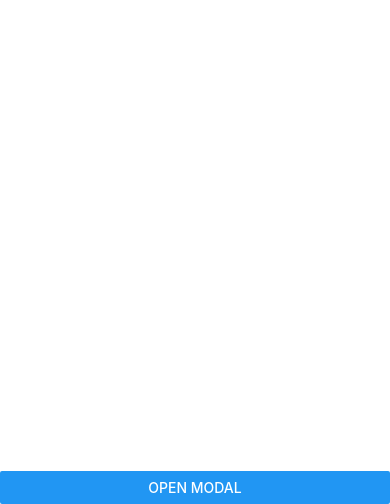
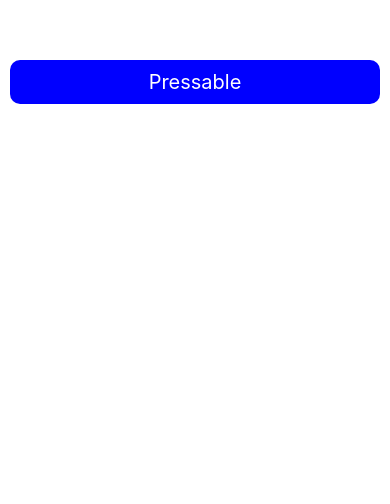
Before and after one commit to Deepakiit17/React-Native, a React Native app: screen / in a window 390 px wide. Shown: the part 340-844 px from the top of the page. Built offline with nearby package versions, Linux system fonts and the light colour scheme.

Commit message:
pressable btn

```diff
--- a/App.js
+++ b/App.js
@@ -1,21 +1,22 @@
 import React, {useState} from 'react';
-import {Button, Modal, StyleSheet, Text, View} from 'react-native';
+import {Pressable, StyleSheet, Text, View} from 'react-native';
 
 function App() {
-  const [showModal, setShowModal] = useState(false);
   return (
     <View style={styles.main}>
-      <Modal transparent={true} visible={showModal} animationType="slide">
-        <View style={styles.centeredView}>
-          <View style={styles.modalView}>
-            <Text style={styles.modalText}>Hello Code Step by Step</Text>
-            <Button title="Close Modal" onPress={() => setShowModal(false)} />
-          </View>
-        </View>
-      </Modal>
-      <View style={styles.buttonView}>
-        <Button title="Open Modal" onPress={() => setShowModal(true)} />
-      </View>
+      <Pressable
+        onPress={() => console.warn('normal on press')}
+        onLongPress={() => {
+          console.warn('long press');
+        }}
+        onPressIn={() => {
+          console.warn('press in');
+        }}
+        onPressOut={() => {
+          console.warn('press out');
+        }}>
+        <Text style={styles.pressableBtn}>Pressable</Text>
+      </Pressable>
     </View>
   );
 }
@@ -23,26 +24,18 @@
 const styles = StyleSheet.create({
   main: {
     flex: 1,
+    justifyContent: 'center',
   },
-  buttonView: {
-    flex: 1,
-    justifyContent: 'flex-end',
-  },
-  centeredView: {
-    flex: 1,
-    justifyContent: 'center',
-    alignItems: 'center',
-  },
-  modalView: {
-    backgroundColor: '#fff',
-    padding: 30,
-    borderRadius: 20,
-    shadowColor: 'black',
+  pressableBtn: {
+    backgroundColor: 'blue',
+    color: '#fff',
+    padding: 10,
+    margin: 10,
+    borderRadius: 10,
+    fontSize: 20,
+    textAlign: 'center',
+    shadowColor: '#000',
     elevation: 5,
-  },
-  modalText: {
-    fontSize: 30,
-    marginBottom: 20,
   },
 });
 
```
